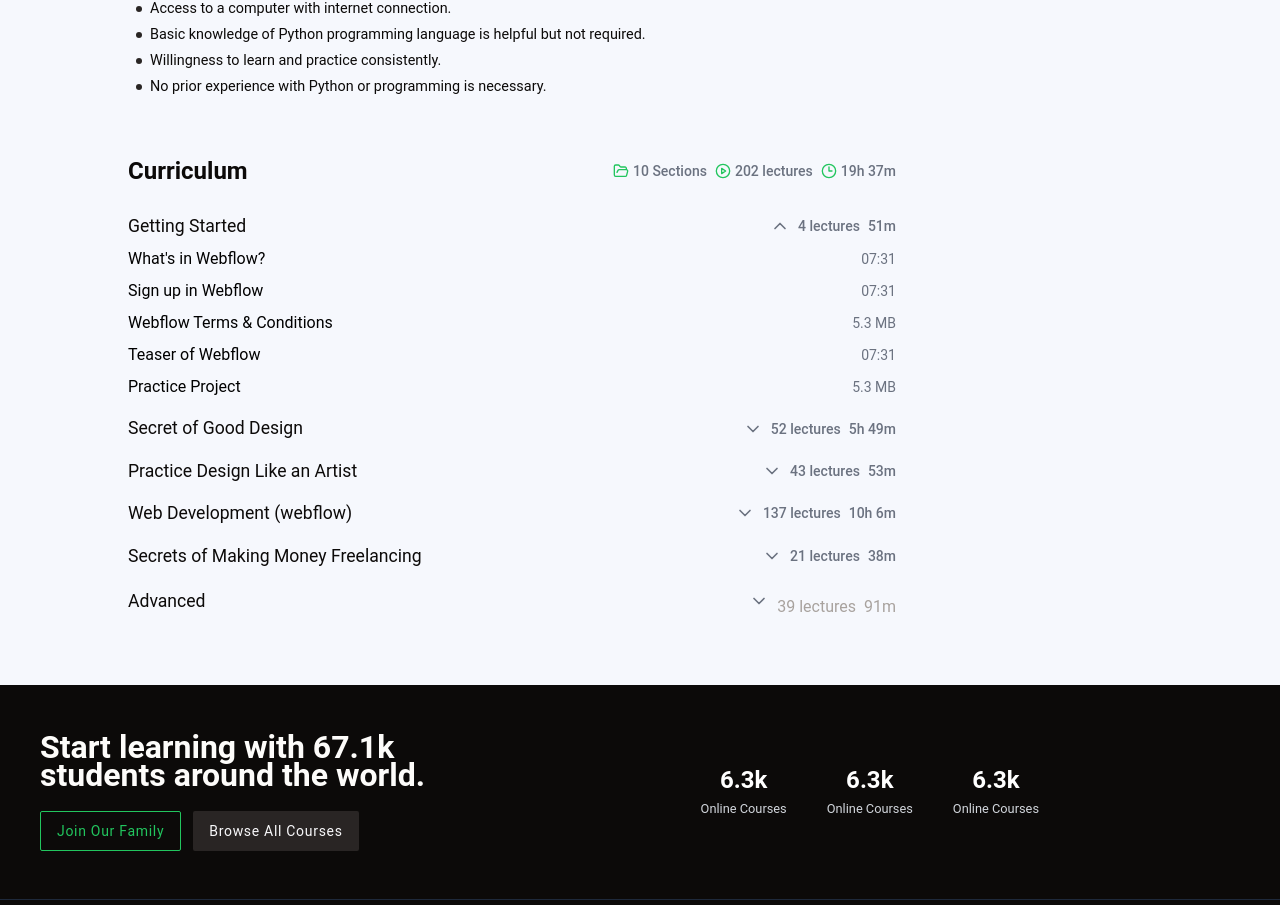
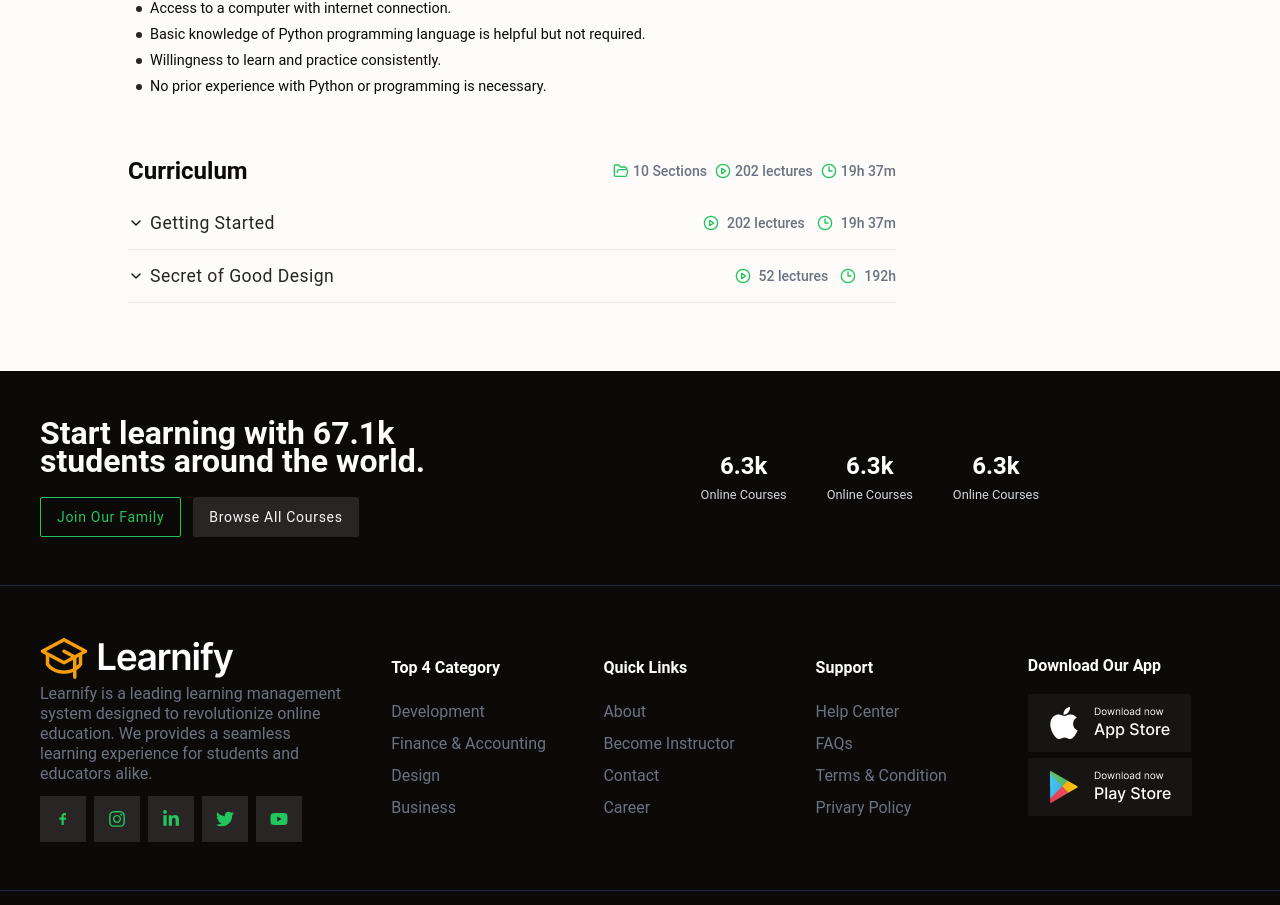
Before and after one commit to majidali129/Learnify-The-learning-system-, a React (Vite) app: page /course-details in a window 1280 px wide. Shown: the part 1216-2121 px from the top of the page. Built offline with nearby package versions, Linux system fonts and the light colour scheme.

Commit message:
added course curriculum component

```diff
--- a/src/components/ui/accordion.tsx
+++ b/src/components/ui/accordion.tsx
@@ -1,6 +1,5 @@
 import * as React from "react"
 import * as AccordionPrimitive from "@radix-ui/react-accordion"
-import { ChevronDown } from "lucide-react"
 
 import { cn } from "@/lib/utils"
 
@@ -31,8 +30,8 @@
       )}
       {...props}
     >
+      {/* <ChevronDown className="w-4 h-4 transition-transform duration-200 shrink-0" /> */}
       {children}
-      <ChevronDown className="h-4 w-4 shrink-0 transition-transform duration-200" />
     </AccordionPrimitive.Trigger>
   </AccordionPrimitive.Header>
 ))
--- a/src/features/Courses/pages/single-course/SingleCourse.tsx
+++ b/src/features/Courses/pages/single-course/SingleCourse.tsx
@@ -1,12 +1,15 @@
 import ReusableBreadCrumb from "@/components/ReusableBreadCrumb";
 import {
   Check,
+  ChevronDown,
   CirclePlay,
   Clock3,
+  File,
   FolderOpen,
   Globe,
   MoveRight,
   OctagonAlert,
+  Play,
   Star,
 } from "lucide-react";
 import { Link } from "react-router-dom";
@@ -78,6 +81,12 @@
       "No prior experience with Python or programming is necessary.",
   },
 ];
+import {
+  Accordion,
+  AccordionContent,
+  AccordionItem,
+  AccordionTrigger,
+} from "@/components/ui/accordion";
 
 const SingleCourse = () => {
   return (
@@ -144,10 +153,10 @@
           </div>
         </div>
       </section>
-      <section className="">
-        <div className="tw-container">
+      <section className="bg-white-1">
+        <div className="tw-container ">
           <div className="grid grid-cols-12">
-            <div className="col-span-9 space-y-2">
+            <div className="col-span-9 space-y-2 ">
               <article className="p-5 space-y-4 text-white-1 bg-secondary-100 rounded-[2px]">
                 <h3>What you'll learn</h3>
                 <ul className="grid md:grid-cols-2 gap-x-7 *:leading-5 gap-y-1.5 *:text-[.9rem] *:text-dark-500">
@@ -187,7 +196,9 @@
                   ))}
                 </ul>
               </article>
-              <article className="py-5 space-y-4 ">
+
+              <article className="py-5 space-y-4">
+                <Accordion type="single" collapsible>
                   <div className="flex-between">
                     <h3>Curriculum</h3>
                     <div className="my-4 text-sm font-medium text-gray-500 flex-between">
@@ -198,7 +209,7 @@
                         </span>
                       </div>
                       <div className="flex-between !gap-1">
-                    <CirclePlay  className="w-4 h-4 stroke-brand-500" />
+                        <CirclePlay className="w-4 h-4 stroke-brand-500" />
                         <span>
                           <span>{202}</span> lectures
                         </span>
@@ -207,127 +218,148 @@
                         <Clock3 className="w-4 h-4 stroke-brand-500" />
                         <span>19h 37m</span>
                       </div>
-
                     </div>
                   </div>
-                  <div className="space-y-4">
-                    <div>
-                      <div className="flex items-center justify-between">
-                        <h4 className="font-normal">
-                          Getting Started
-                        </h4>
-                        <div className="flex items-center space-x-2">
-                          <ChevronUpIcon classname="w-5 h-5 text-gray-500" />
-                          <span className="text-sm font-medium text-gray-500">
-                            4 lectures
-                          </span>
-                          <span className="text-sm font-medium text-gray-500">
-                            51m
+                  <AccordionItem value="item-1">
+                    <AccordionTrigger className="!gap-1.5 hover:no-underline [&[data-state=open]>div>h5]:text-brand-700 [&[data-state=open]>div>h5]:underline [&[data-state=open]>svg]:text-brand-700">
+                      <ChevronDown className="w-4 h-4 transition-transform duration-200 shrink-0" />
+                      <div className="w-full flex-between">
+                        <h5 className="font-normal">Getting Started</h5>
+                        <div className="flex-between !gap-3">
+                          <div className="header-styles">
+                            <CirclePlay className="w-4 h-4 stroke-brand-500" />
+                            <span>
+                              <span>{202}</span> lectures
                             </span>
                           </div>
+                          <div className="header-styles">
+                            <Clock3 className="w-4 h-4 stroke-brand-500" />
+                            <span>19h 37m</span>
                           </div>
+                        </div>
+                      </div>
+                    </AccordionTrigger>
+                    <AccordionContent>
                       <ul className="mt-2 space-y-2">
                         <li className="flex items-center justify-between">
+                          <p className="flex-between">
+                            <span>
+                              <Play className="w-4 h-4 fill-dark-200 stroke-dark-200" />
+                            </span>
                             <span>What's in Webflow?</span>
+                          </p>
                           <span className="text-sm text-gray-500">07:31</span>
                         </li>
                         <li className="flex items-center justify-between">
+                          <p className="flex-between">
+                            <span>
+                              <Play className="w-4 h-4 fill-dark-200 stroke-dark-200" />
+                            </span>
                             <span>Sign up in Webflow</span>
+                          </p>
+                          <span className="text-sm text-gray-500">03:31</span>
+                        </li>
+                        <li className="flex items-center justify-between">
+                          <p className="flex-between">
+                            <span>
+                              <File className="w-4 h-4 stroke-dark-200" />
+                            </span>
+                            <span>Webflow Terms & Conditions</span>
+                          </p>
+                          <span className="text-sm text-gray-500">03:31</span>
+                        </li>
+                        <li className="flex items-center justify-between">
+                          <p className="flex-between">
+                            <span>
+                              <Play className="w-4 h-4 fill-dark-200 stroke-dark-200" />
+                            </span>
+                            <span>Teaser of Webflow</span>
+                          </p>
+                          <span className="text-sm text-gray-500">03:31</span>
+                        </li>
+                        <li className="flex items-center justify-between">
+                          <p className="flex-between">
+                            <span>
+                              <File className="w-4 h-4 stroke-dark-200" />
+                            </span>
+                            <span>Practice Project</span>
+                          </p>
+                          <span className="text-sm text-gray-500">3.32 MB</span>
+                        </li>
+                      </ul>
+                    </AccordionContent>
+                  </AccordionItem>
+                  <AccordionItem value="item-2">
+                    <AccordionTrigger className="!gap-1.5 hover:no-underline [&[data-state=open]>div>h5]:text-brand-700 [&[data-state=open]>div>h5]:underline [&[data-state=open]>svg]:text-brand-700">
+                      <ChevronDown className="w-4 h-4 transition-transform duration-200 shrink-0" />
+                      <div className="w-full flex-between">
+                        <h5 className="font-normal">Secret of Good Design</h5>
+                        <div className="flex-between !gap-3">
+                          <div className="header-styles">
+                            <CirclePlay className="w-4 h-4 stroke-brand-500" />
+                            <span>
+                              <span>{52}</span> lectures
+                            </span>
+                          </div>
+                          <div className="header-styles">
+                            <Clock3 className="w-4 h-4 stroke-brand-500" />
+                            <span>192h</span>
+                          </div>
+                        </div>
+                      </div>
+                    </AccordionTrigger>
+                    <AccordionContent>
+                      <ul className="mt-2 space-y-2">
+                        <li className="flex items-center justify-between">
+                          <p className="flex-between">
+                            <span>
+                              <Play className="w-4 h-4 fill-dark-200 stroke-dark-200" />
+                            </span>
+                            <span> Practice Design Like an Artist</span>
+                          </p>
                           <span className="text-sm text-gray-500">07:31</span>
                         </li>
                         <li className="flex items-center justify-between">
-                          <span>Webflow Terms & Conditions</span>
-                          <span className="text-sm text-gray-500">5.3 MB</span>
+                          <p className="flex-between">
+                            <span>
+                              <Play className="w-4 h-4 fill-dark-200 stroke-dark-200" />
+                            </span>
+                            <span>Sign up in Webflow</span>
+                          </p>
+                          <span className="text-sm text-gray-500">03:31</span>
                         </li>
                         <li className="flex items-center justify-between">
-                          <span>Teaser of Webflow</span>
-                          <span className="text-sm text-gray-500">07:31</span>
+                          <p className="flex-between">
+                            <span>
+                              <File className="w-4 h-4 stroke-dark-200" />
+                            </span>
+                            <span>Webflow Terms & Conditions</span>
+                          </p>
+                          <span className="text-sm text-gray-500">03:31</span>
                         </li>
                         <li className="flex items-center justify-between">
+                          <p className="flex-between">
+                            <span>
+                              <Play className="w-4 h-4 fill-dark-200 stroke-dark-200" />
+                            </span>
+                            <span>Teaser of Webflow</span>
+                          </p>
+                          <span className="text-sm text-gray-500">03:31</span>
+                        </li>
+                        <li className="flex items-center justify-between">
+                          <p className="flex-between">
+                            <span>
+                              <File className="w-4 h-4 stroke-dark-200" />
+                            </span>
                             <span>Practice Project</span>
-                          <span className="text-sm text-gray-500">5.3 MB</span>
+                          </p>
+                          <span className="text-sm text-gray-500">3.32 MB</span>
                         </li>
                       </ul>
-                    </div>
-                    <div>
-                      <div className="flex items-center justify-between">
-                        <h4 className="font-normal">
-                          Secret of Good Design
-                        </h4>
-                        <div className="flex items-center space-x-2">
-                          <ChevronDownIcon classname="w-5 h-5 text-gray-500" />
-                          <span className="text-sm font-medium text-gray-500">
-                            52 lectures
-                          </span>
-                          <span className="text-sm font-medium text-gray-500">
-                            5h 49m
-                          </span>
-                        </div>
-                      </div>
-                    </div>
-                    <div>
-                      <div className="flex items-center justify-between">
-                        <h4 className="font-normal">
-                          Practice Design Like an Artist
-                        </h4>
-                        <div className="flex items-center space-x-2">
-                          <ChevronDownIcon classname="w-5 h-5 text-gray-500" />
-                          <span className="text-sm font-medium text-gray-500">
-                            43 lectures
-                          </span>
-                          <span className="text-sm font-medium text-gray-500">
-                            53m
-                          </span>
-                        </div>
-                      </div>
-                    </div>
-                    <div>
-                      <div className="flex items-center justify-between">
-                        <h4 className="font-normal">
-                          Web Development (webflow)
-                        </h4>
-                        <div className="flex items-center space-x-2">
-                          <ChevronDownIcon classname="w-5 h-5 text-gray-500" />
-                          <span className="text-sm font-medium text-gray-500">
-                            137 lectures
-                          </span>
-                          <span className="text-sm font-medium text-gray-500">
-                            10h 6m
-                          </span>
-                        </div>
-                      </div>
-                    </div>
-                    <div>
-                      <div className="flex items-center justify-between">
-                        <h4 className="font-normal">
-                          Secrets of Making Money Freelancing
-                        </h4>
-                        <div className="flex items-center space-x-2">
-                          <ChevronDownIcon classname="w-5 h-5 text-gray-500" />
-                          <span className="text-sm font-medium text-gray-500">
-                            21 lectures
-                          </span>
-                          <span className="text-sm font-medium text-gray-500">
-                            38m
-                          </span>
-                        </div>
-                      </div>
-                    </div>
-                    <div>
-                      <div className="flex items-center justify-between">
-                        <h4 className="font-normal">Advanced</h4>
-                        <div className="flex-between">
-                          <ChevronDownIcon classname="w-5 h-5 text-gray-500" />
-                          <span className="text" >
-                            39 lectures
-                          </span>
-                          <span className="text">
-                            91m
-                          </span>
-                        </div>
-                      </div>
-                    </div>
-                  </div>
+                    </AccordionContent>
+                  </AccordionItem>
+
+                </Accordion>
               </article>
             </div>
           </div>
@@ -338,41 +370,3 @@
 };
 
 export default SingleCourse;
-
-function ChevronDownIcon({ classname }: { classname: string }) {
-  return (
-    <svg
-      className={classname}
-      xmlns="http://www.w3.org/2000/svg"
-      width="24"
-      height="24"
-      viewBox="0 0 24 24"
-      fill="none"
-      stroke="currentColor"
-      strokeWidth="2"
-      strokeLinecap="round"
-      strokeLinejoin="round"
-    >
-      <path d="m6 9 6 6 6-6" />
-    </svg>
-  );
-}
-
-function ChevronUpIcon({ classname }: { classname: string }) {
-  return (
-    <svg
-      className={classname}
-      xmlns="http://www.w3.org/2000/svg"
-      width="24"
-      height="24"
-      viewBox="0 0 24 24"
-      fill="none"
-      stroke="currentColor"
-      strokeWidth="2"
-      strokeLinecap="round"
-      strokeLinejoin="round"
-    >
-      <path d="m18 15-6-6-6 6" />
-    </svg>
-  );
-}
--- a/src/index.css
+++ b/src/index.css
@@ -41,7 +41,7 @@
   @apply text-[1rem] lg:text-[1.1rem] 2xl:text-[2rem] text-dark-500 font-[700];
 }
 h5 {
-  @apply mb-0 font-semibold tracking-wide max-sm:text-sm text-dark-300 leading-[18px] text-wrap;
+  @apply mb-0 font-semibold tracking-wide max-sm:text-sm md:text-[1.1rem] text-dark-300 leading-[18px] text-wrap;
 }
 .text {
   @apply text-[.8rem] md:text-[1rem] 2xl:text-[1.2rem] leading-5 text-dark-100 [&:not(:first-child)]:mt-3;
@@ -73,10 +73,10 @@
 .footer-link{
   @apply hover:underline decoration-brand-500 hover:underline-offset-[5px] cursor-pointer select-none flex-between !gap-1 max-md:pointer-events-none
 }
+.header-styles{
+  @apply text-sm font-medium !gap-1 text-gray-500 flex-between
+}
 
-.accordion-title{
-  @apply text-[.9rem] md:text-[1.2rem] px-3 flex items-center justify-between !w-full border;
-}
 
 input::placeholder,
 select::placeholder {
```
Lines whose indentation alone changed are shown as unchanged.
